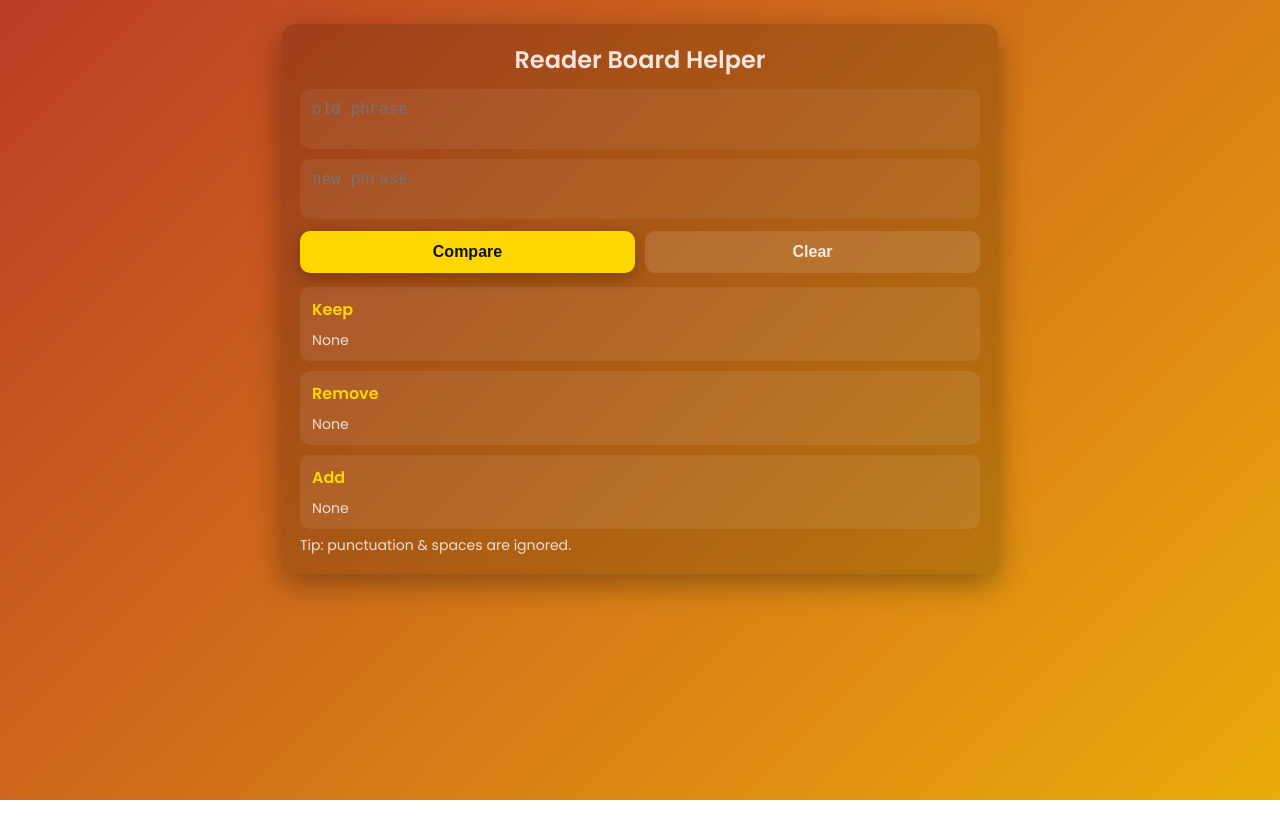
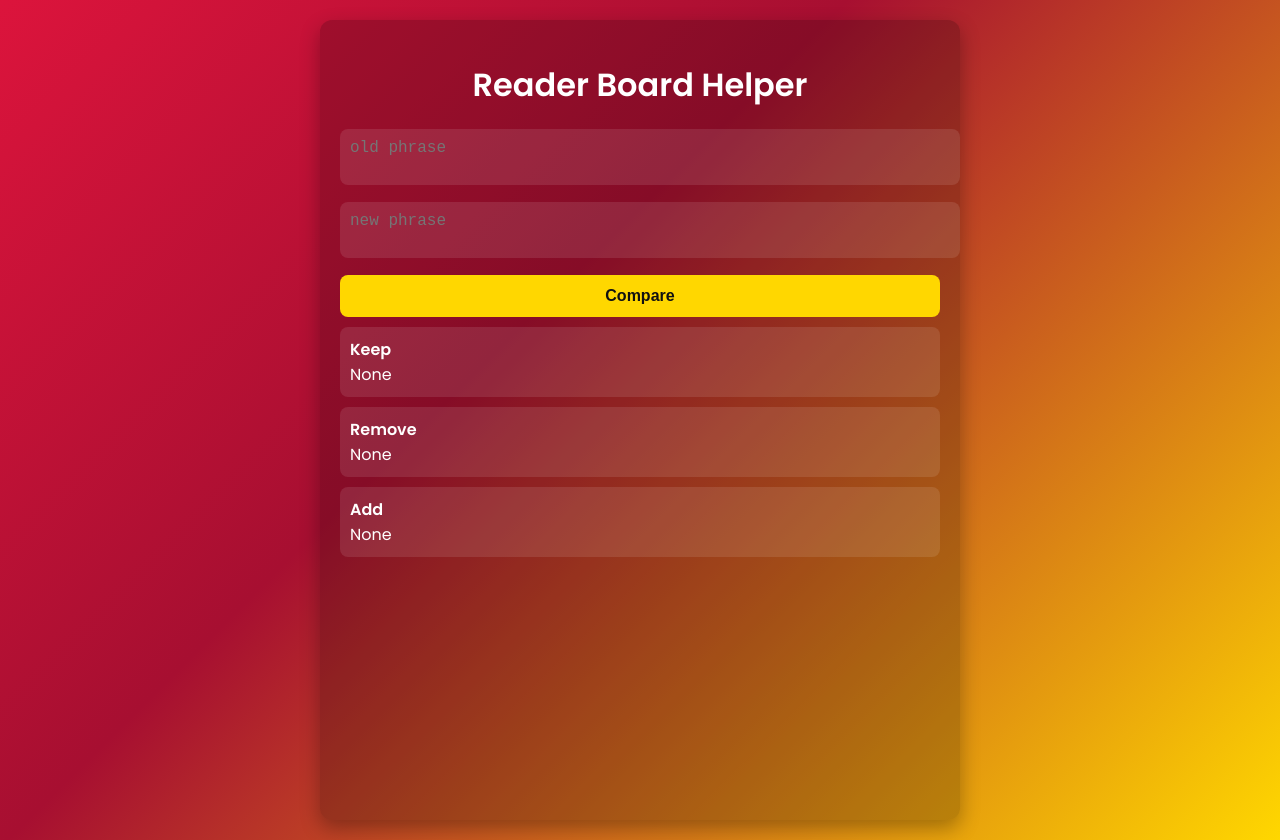
Before and after one commit to terribletyson/reader-board-helper, a plain HTML site: page index.html in a window 1280 px wide. Both pictures are taken after a click on the button "Compare". Before the commit the page ends 800 px from the top, so only its background shows below. Drawn offline with Linux system fonts and the light colour scheme.

Commit message:
Update index.html

```diff
--- a/index.html
+++ b/index.html
@@ -1,198 +1,131 @@
-<!DOCTYPE html>
-<html lang="en">
+<!DOCTYPE html><html lang="en">
 <head>
-  <meta charset="utf-8" />
-  <meta name="viewport" content="width=device-width,initial-scale=1.0" />
+  <meta charset="UTF-8">
+  <meta name="viewport" content="width=device-width, initial-scale=1.0">
   <title>Reader Board Helper</title>
   <link href="https://fonts.googleapis.com/css2?family=Poppins:wght@400;600&display=swap" rel="stylesheet">
   <style>
-    :root{
-      --crimson: #DC143C;
-      --gold: #FFD700;
-      --card-bg: rgba(255,255,255,0.08);
-      --muted: rgba(255,255,255,0.85);
-    }
-    html,body{height:100%;}
     body {
       margin: 0;
-      font-family: 'Poppins', system-ui, -apple-system, "Segoe UI", Roboto, "Helvetica Neue", Arial;
+      font-family: 'Poppins', sans-serif;
+      background: linear-gradient(135deg, #DC143C 0%, #a70f31 40%, #FFD700 100%);
       color: white;
-      background: linear-gradient(135deg, var(--crimson) 0%, #a70f31 40%, var(--gold) 100%);
-      background-size: 300% 300%;
-      animation: gradientShift 18s ease infinite;
-      display:flex;
-      align-items:flex-start;
-      justify-content:center;
-      padding:24px;
-      box-sizing:border-box;
+      display: flex;
+      justify-content: center;
+      padding: 20px;
+      min-height: 100vh;
     }
-    @keyframes gradientShift{
-      0%{background-position:0% 50%;}
-      50%{background-position:100% 50%;}
-      100%{background-position:0% 50%;}
+    .container {
+      max-width: 600px;
+      width: 100%;
+      background: rgba(0,0,0,0.2);
+      border-radius: 12px;
+      padding: 20px;
+      box-shadow: 0 8px 20px rgba(0,0,0,0.3);
     }
-
-    .container{
-      width:100%;
-      max-width:680px;
-      background: rgba(0,0,0,0.18);
-      border-radius:14px;
-      padding:18px;
-      box-shadow: 0 10px 30px rgba(0,0,0,0.35);
-      backdrop-filter: blur(6px);
+    h1 {
+      text-align: center;
+      margin-bottom: 20px;
     }
-
-    h1{
-      margin:0 0 12px 0;
-      font-size:1.5rem;
-      font-weight:600;
-      color:var(--muted);
-      text-align:center;
+    textarea {
+      width: 100%;
+      padding: 10px;
+      margin-bottom: 10px;
+      border-radius: 8px;
+      border: none;
+      font-size: 1rem;
+      resize: none;
+      background: rgba(255,255,255,0.1);
+      color: white;
     }
-
-    .inputs{display:flex;flex-direction:column;gap:10px;margin-bottom:12px}
-    textarea{
-      width:100%;
-      min-height:56px;
-      resize:none;
-      padding:12px;
-      border-radius:10px;
-      border:none;
-      font-size:1rem;
-      box-sizing:border-box;
-      background: rgba(255,255,255,0.06);
-      color:var(--muted);
-      outline: none;
+    button {
+      width: 100%;
+      padding: 12px;
+      margin-bottom: 10px;
+      font-size: 1rem;
+      font-weight: 600;
+      border: none;
+      border-radius: 8px;
+      cursor: pointer;
+      background-color: #FFD700;
+      color: #111;
     }
-
-    .controls{display:flex;gap:10px;margin-top:6px}
-    .controls button{
-      flex:1;
-      padding:12px 14px;
-      border-radius:10px;
-      border:none;
-      cursor:pointer;
-      font-weight:600;
-      font-size:1rem;
-      color:#111;
-      background:var(--gold);
-      box-shadow: 0 6px 18px rgba(0,0,0,0.25);
-      transition:transform .12s ease, box-shadow .12s ease;
+    .result-card {
+      background: rgba(255,255,255,0.1);
+      border-radius: 8px;
+      padding: 10px;
+      margin-bottom: 10px;
     }
-    .controls button.secondary{
-      background: rgba(255,255,255,0.12);
-      color:var(--muted);
-      box-shadow:none;
+    .letters {
+      display: flex;
+      flex-wrap: wrap;
+      gap: 6px;
+      margin-top: 6px;
     }
-    .controls button:active{transform:translateY(1px)}
-
-    #results{
-      margin-top:14px;
-      display:flex;
-      flex-direction:column;
-      gap:10px;
+    .chip {
+      padding: 6px 10px;
+      border-radius: 6px;
+      font-weight: 600;
+      display: inline-flex;
+      align-items: center;
+      justify-content: center;
+      min-width: 24px;
     }
-
-    .result-card{
-      padding:10px 12px;
-      border-radius:10px;
-      background: var(--card-bg);
-      color:var(--muted);
-    }
-    .result-title{font-weight:600;margin-bottom:8px;color:var(--gold)}
-    .letters{display:flex;flex-wrap:wrap;gap:8px}
-    .chip{
-      padding:6px 10px;border-radius:8px;font-weight:700;font-size:0.95rem;display:inline-flex;align-items:center;justify-content:center;min-width:30px;
-    }
-    .chip.keep{background: rgba(255,255,255,0.12); color:white}
-    .chip.remove{background: rgba(0,0,0,0.4); color:#ffd7d9}
-    .chip.add{background: var(--gold); color:#111}
-    .chip sup{font-size:0.6em;margin-left:2px;vertical-align:super;color:#444;}
-
-    .muted-small{font-size:0.88rem;color:rgba(255,255,255,0.8)}
-
-    @media (max-width:520px){
-      .container{padding:14px}
-      h1{font-size:1.2rem}
-      .controls button{padding:10px;font-size:0.95rem}
-    }
+    .chip.keep { background: rgba(255,255,255,0.2); }
+    .chip.remove { background: rgba(255,0,0,0.5); }
+    .chip.add { background: #FFD700; color: #111; }
+    .chip sup { font-size: 0.6em; margin-left: 2px; vertical-align: super; color: #444; }
   </style>
 </head>
 <body>
   <div class="container">
     <h1>Reader Board Helper</h1>
+    <textarea id="oldText" placeholder="old phrase"></textarea>
+    <textarea id="newText" placeholder="new phrase"></textarea>
+    <button onclick="compareText()">Compare</button><div id="results"></div>
 
-    <div class="inputs">
-      <textarea id="oldPhrase" placeholder="old phrase"></textarea>
-      <textarea id="newPhrase" placeholder="new phrase"></textarea>
-    </div>
-
-    <div class="controls">
-      <button id="compareBtn">Compare</button>
-      <button id="clearBtn" class="secondary">Clear</button>
-    </div>
-
-    <div id="results" aria-live="polite"></div>
-    <div style="height:6px"></div>
-    <div class="muted-small">Tip: punctuation &amp; spaces are ignored.</div>
-  </div>
-
-  <script>
-    function filterLetters(str){
-      return str.toUpperCase().replace(/[^A-Z]/g,'').split('');
+  </div>  <script>
+    function countLetters(str){
+      const counts = {};
+      str.toUpperCase().replace(/[^A-Z]/g, '').split('').forEach(ch => {
+        counts[ch] = (counts[ch] || 0) + 1;
+      });
+      return counts;
     }
 
-    function compare(){
-      const oldArr = filterLetters(document.getElementById('oldPhrase').value);
-      const newArr = filterLetters(document.getElementById('newPhrase').value);
+    function compareText(){
+      const oldStr = document.getElementById('oldText').value;
+      const newStr = document.getElementById('newText').value;
+      const oldCounts = countLetters(oldStr);
+      const newCounts = countLetters(newStr);
 
-      function getCategoryLetters(sourceArr, targetArr){
-        const result = [];
-        const tempTarget = [...targetArr];
-        sourceArr.forEach(ch => {
-          const idx = tempTarget.indexOf(ch);
-          if(idx !== -1){
-            result.push(ch);
-            tempTarget[idx] = null;
-          }
-        });
-        return result;
+      const keep = [];
+      const remove = [];
+      const add = [];
+
+      // Determine Keep and Remove
+      for(const ch in oldCounts){
+        const oldNum = oldCounts[ch];
+        const newNum = newCounts[ch] || 0;
+        const keepNum = Math.min(oldNum, newNum);
+        if(keepNum > 0) keep.push({ch, count: keepNum});
+        if(oldNum > keepNum) remove.push({ch, count: oldNum - keepNum});
       }
 
-      const keep = getCategoryLetters(oldArr, newArr);
-      const remove = getCategoryLetters(oldArr, []).filter(ch => !keep.includes(ch));
-      const add = getCategoryLetters(newArr, []).filter(ch => !keep.includes(ch));
-
-      function renderList(title, list, type){
-        if(list.length === 0) return `<div class=\"result-card\"><div class=\"result-title\">${title}</div><div class=\"muted-small\">None</div></div>`;
-        const counts = {};
-        list.forEach(ch => counts[ch] = (counts[ch] || 0) + 1);
-        const used = {};
-        const chips = [];
-        list.forEach(ch => {
-          if(!used[ch]){
-            used[ch] = true;
-            const display = counts[ch] > 1 ? `${ch}<sup>×${counts[ch]}</sup>` : ch;
-            chips.push(`<div class=\"chip ${type}\">${display}</div>`);
-          }
-        });
-        return `<div class=\"result-card\"><div class=\"result-title\">${title}</div><div class=\"letters\">${chips.join('')}</div></div>`;
+      // Determine Add
+      for(const ch in newCounts){
+        const oldNum = oldCounts[ch] || 0;
+        const newNum = newCounts[ch];
+        if(newNum > oldNum) add.push({ch, count: newNum - oldNum});
       }
 
-      const results = document.getElementById('results');
-      results.innerHTML = renderList('Keep', keep, 'keep') + renderList('Remove', remove, 'remove') + renderList('Add', add, 'add');
+      function renderCategory(title, list, type){
+        if(list.length === 0) return `<div class='result-card'><strong>${title}</strong><div>None</div></div>`;
+        const lettersHtml = list.map(l => l.count > 1 ? `<div class='chip ${type}'>${l.ch}<sup>${l.count}</sup></div>` : `<div class='chip ${type}'>${l.ch}</div>`).join('');
+        return `<div class='result-card'><strong>${title}</strong><div class='letters'>${lettersHtml}</div></div>`;
+      }
+
+      document.getElementById('results').innerHTML = renderCategory('Keep', keep, 'keep') + renderCategory('Remove', remove, 'remove') + renderCategory('Add', add, 'add');
     }
-
-    document.getElementById('compareBtn').addEventListener('click', compare);
-    document.getElementById('clearBtn').addEventListener('click', ()=>{
-      document.getElementById('oldPhrase').value = '';
-      document.getElementById('newPhrase').value = '';
-      document.getElementById('results').innerHTML = '';
-    });
-
-    document.addEventListener('keydown', (e)=>{
-      if((e.ctrlKey||e.metaKey) && e.key.toLowerCase() === 'enter') compare();
-    });
-  </script>
-</body>
+  </script></body>
 </html>
```
